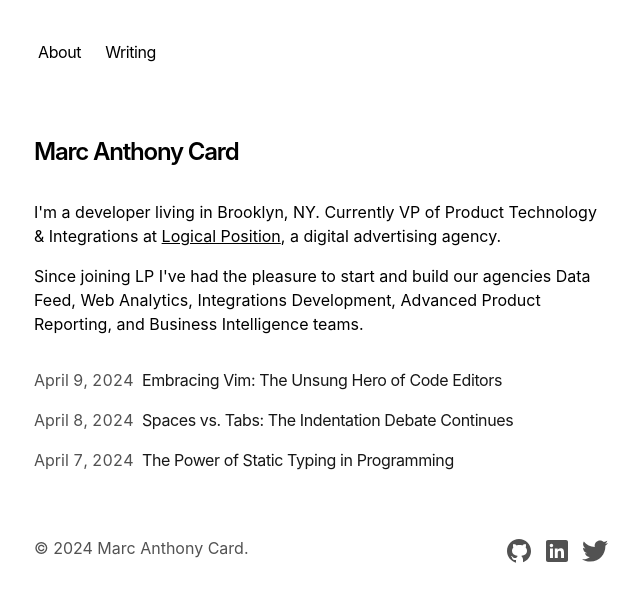
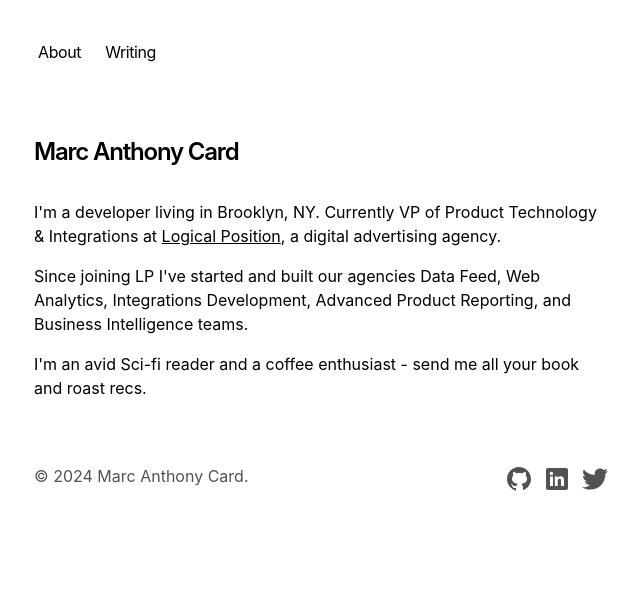
Before and after one commit to MarcACard/personal-site, a Next.js app: page / in a window 1280 px wide. Shown: the top 600 px of the page, without its empty margins (318-958 px from the left). Built offline with nearby package versions, Linux system fonts and the light colour scheme.

Commit message:
switch routing from blog to writing

```diff
--- a/app/components/nav.tsx
+++ b/app/components/nav.tsx
@@ -4,7 +4,7 @@ const navItems = {
   '/': {
     name: 'About',
   },
-  '/blog': {
+  '/writing': {
     name: 'Writing',
   },
 }
--- a/app/components/posts.tsx
+++ b/app/components/posts.tsx
@@ -1,5 +1,5 @@
 import Link from 'next/link'
-import { formatDate, getBlogPosts } from 'app/blog/utils'
+import { formatDate, getBlogPosts } from 'app/writing/utils'
 
 export function BlogPosts() {
   let allBlogs = getBlogPosts()
@@ -19,7 +19,7 @@ export function BlogPosts() {
           <Link
             key={post.slug}
             className="flex flex-col space-y-1 mb-4"
-            href={`/blog/${post.slug}`}
+            href={`/writing/${post.slug}`}
           >
             <div className="w-full flex flex-col md:flex-row space-x-0 md:space-x-2">
               <p className="text-neutral-600 dark:text-neutral-400 w-[100px] tabular-nums">
--- a/app/page.tsx
+++ b/app/page.tsx
@@ -20,12 +20,16 @@ export default function Page() {
         , a digital advertising agency.
       </p>
       <p className="mb-4">
-        Since joining LP I've had the pleasure to start and build our agencies
-        Data Feed, Web Analytics, Integrations Development, Advanced Product
-        Reporting, and Business Intelligence teams.
+        Since joining LP I've started and built our agencies Data Feed, Web
+        Analytics, Integrations Development, Advanced Product Reporting, and
+        Business Intelligence teams.
+      </p>
+      <p className="mb-4">
+        I'm an avid Sci-fi reader and a coffee enthusiast - send me all your
+        book and roast recs.
       </p>
       <div className="my-8">
-        <BlogPosts />
+        {/* <BlogPosts /> */}
       </div>
     </section>
   );
--- a/app/rss/route.ts
+++ b/app/rss/route.ts
@@ -1,5 +1,5 @@
 import { baseUrl } from 'app/sitemap'
-import { getBlogPosts } from 'app/blog/utils'
+import { getBlogPosts } from 'app/writing/utils'
 
 export async function GET() {
   let allBlogs = await getBlogPosts()
@@ -15,7 +15,7 @@ export async function GET() {
       (post) =>
         `<item>
           <title>${post.metadata.title}</title>
-          <link>${baseUrl}/blog/${post.slug}</link>
+          <link>${baseUrl}/writing/${post.slug}</link>
           <description>${post.metadata.summary || ''}</description>
           <pubDate>${new Date(
             post.metadata.publishedAt
--- a/app/sitemap.ts
+++ b/app/sitemap.ts
@@ -1,14 +1,14 @@
-import { getBlogPosts } from 'app/blog/utils'
+import { getBlogPosts } from 'app/writing/utils'
 
 export const baseUrl = 'https://marcacard.com'
 
 export default async function sitemap() {
   let blogs = getBlogPosts().map((post) => ({
-    url: `${baseUrl}/blog/${post.slug}`,
+    url: `${baseUrl}/writing/${post.slug}`,
     lastModified: post.metadata.publishedAt,
   }))
 
-  let routes = ['', '/blog'].map((route) => ({
+  let routes = ['', '/writing'].map((route) => ({
     url: `${baseUrl}${route}`,
     lastModified: new Date().toISOString().split('T')[0],
   }))
--- a/app/blog/[slug]/page.tsx
+++ b/app/writing/[slug]/page.tsx
@@ -1,6 +1,6 @@
 import { notFound } from 'next/navigation'
 import { CustomMDX } from 'app/components/mdx'
-import { formatDate, getBlogPosts } from 'app/blog/utils'
+import { formatDate, getBlogPosts } from 'app/writing/utils'
 import { baseUrl } from 'app/sitemap'
 
 export async function generateStaticParams() {
@@ -35,7 +35,7 @@ export function generateMetadata({ params }) {
       description,
       type: 'article',
       publishedTime,
-      url: `${baseUrl}/blog/${post.slug}`,
+      url: `${baseUrl}/writing/${post.slug}`,
       images: [
         {
           url: ogImage,
@@ -74,7 +74,7 @@ export default function Blog({ params }) {
             image: post.metadata.image
               ? `${baseUrl}${post.metadata.image}`
               : `/og?title=${encodeURIComponent(post.metadata.title)}`,
-            url: `${baseUrl}/blog/${post.slug}`,
+            url: `${baseUrl}/writing/${post.slug}`,
             author: {
               '@type': 'Person',
               name: 'My Portfolio',
--- a/app/blog/utils.ts
+++ b/app/writing/utils.ts
@@ -50,7 +50,7 @@ function getMDXData(dir) {
 }
 
 export function getBlogPosts() {
-  return getMDXData(path.join(process.cwd(), 'app', 'blog', 'posts'))
+  return getMDXData(path.join(process.cwd(), 'app', 'writing', 'posts'))
 }
 
 export function formatDate(date: string, includeRelative = false) {
--- a/package.json
+++ b/package.json
@@ -13,7 +13,7 @@
     "@vercel/analytics": "^1.1.3",
     "@vercel/speed-insights": "^1.0.9",
     "geist": "1.2.2",
-    "next": "canary",
+    "next": "^14.0.0",
     "next-mdx-remote": "^4.4.1",
     "postcss": "^8.4.35",
     "react": "18.2.0",
```
Also changed, not shown: app/writing/page.tsx (renamed from app/blog/page.tsx), app/writing/posts/spaces-vs-tabs.mdx (renamed from app/blog/posts/spaces-vs-tabs.mdx), app/writing/posts/static-typing.mdx (renamed from app/blog/posts/static-typing.mdx), app/writing/posts/vim.mdx (renamed from app/blog/posts/vim.mdx), 1 other file (tests, documents, lock files or other folders).
